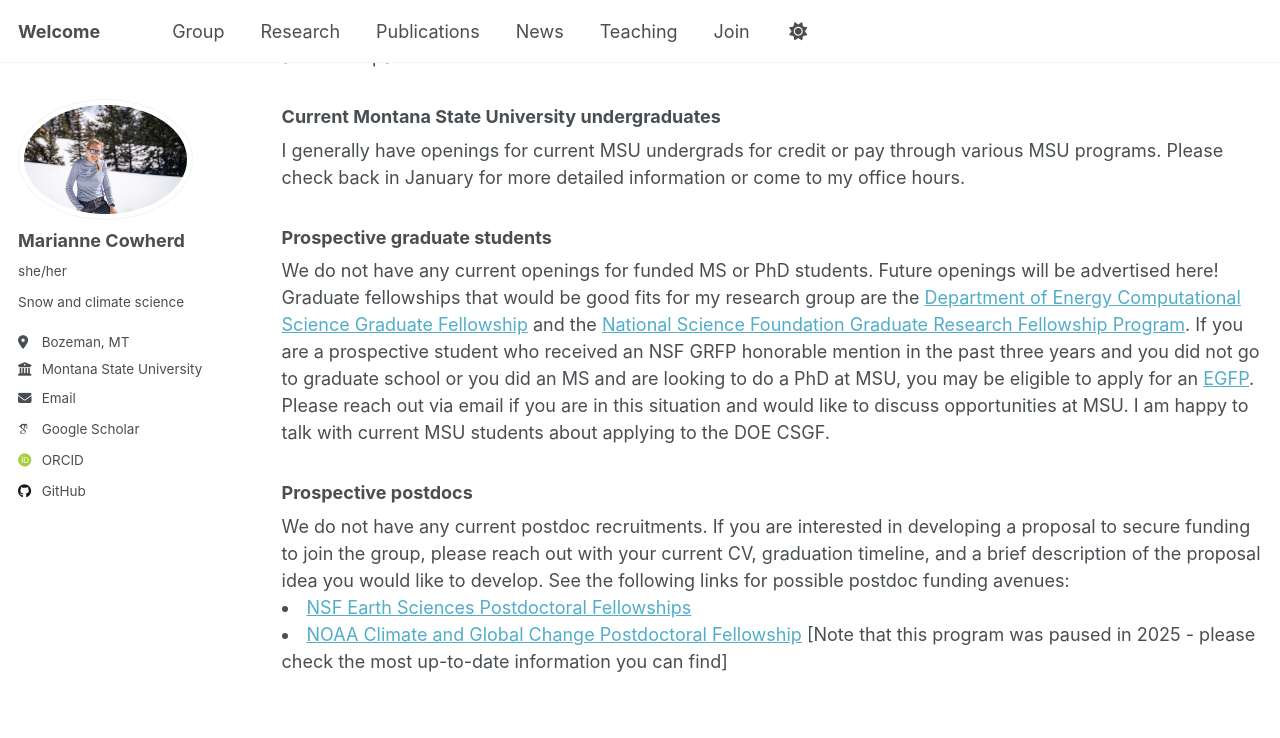
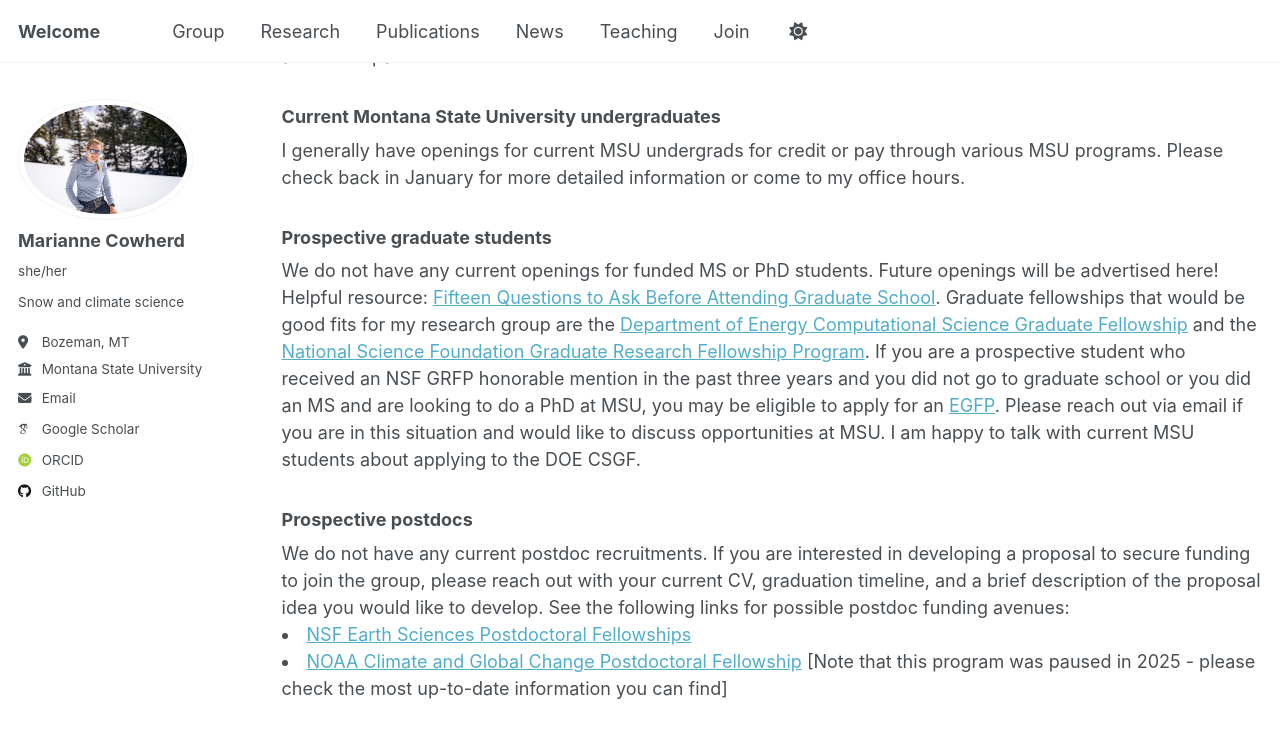
Before and after one commit to mariannecowherd/mariannecowherd.github.io, a Jekyll site: the page built from _pages/join.html, in a window 1280 px wide and 900 px high, scrolled down 314 px. Shown: the top 738 px of the window. Built offline with Jekyll 4.4.1, drawn with Linux system fonts in a browser that asks for light colours; some web fonts are replaced; a script that is not in the unit is left out.

Commit message:
Update join.html

```diff
--- a/_pages/join.html
+++ b/_pages/join.html
@@ -22,10 +22,11 @@ to my office hours.
 <h3>Prospective graduate students</h3>
 We do not have any current openings for funded MS or PhD students. Future openings will be advertised here!
 
+Helpful resource: <a href="https://esajournals.onlinelibrary.wiley.com/doi/epdf/10.1002/bes2.70047" target="_blank" rel="noopener noreferrer">Fifteen Questions to Ask Before Attending Graduate School</a>.
+
 Graduate fellowships that would be good fits for my research
 group are the <a href ="https://www.krellinst.org/csgf/">Department of Energy Computational Science Graduate Fellowship</a> and
 the  <a href = "https://www.nsf.gov/funding/opportunities/grfp-nsf-graduate-research-fellowship-program"> National Science Foundation Graduate Research Fellowship Program</a>.
-
 
 If you are a prospective student who received an NSF GRFP honorable mention in the past three years and you did not go to graduate school or you did an MS and are looking to do a PhD at MSU,
 you may be eligible to apply for an <a href="https://www.nsf.gov/funding/opportunities/egfp-nsf-epscor-graduate-fellowship-program/nsf24-588/solicitation">EGFP</a>. Please reach out via email if you are in this situation and would like to discuss opportunities at MSU.
```
